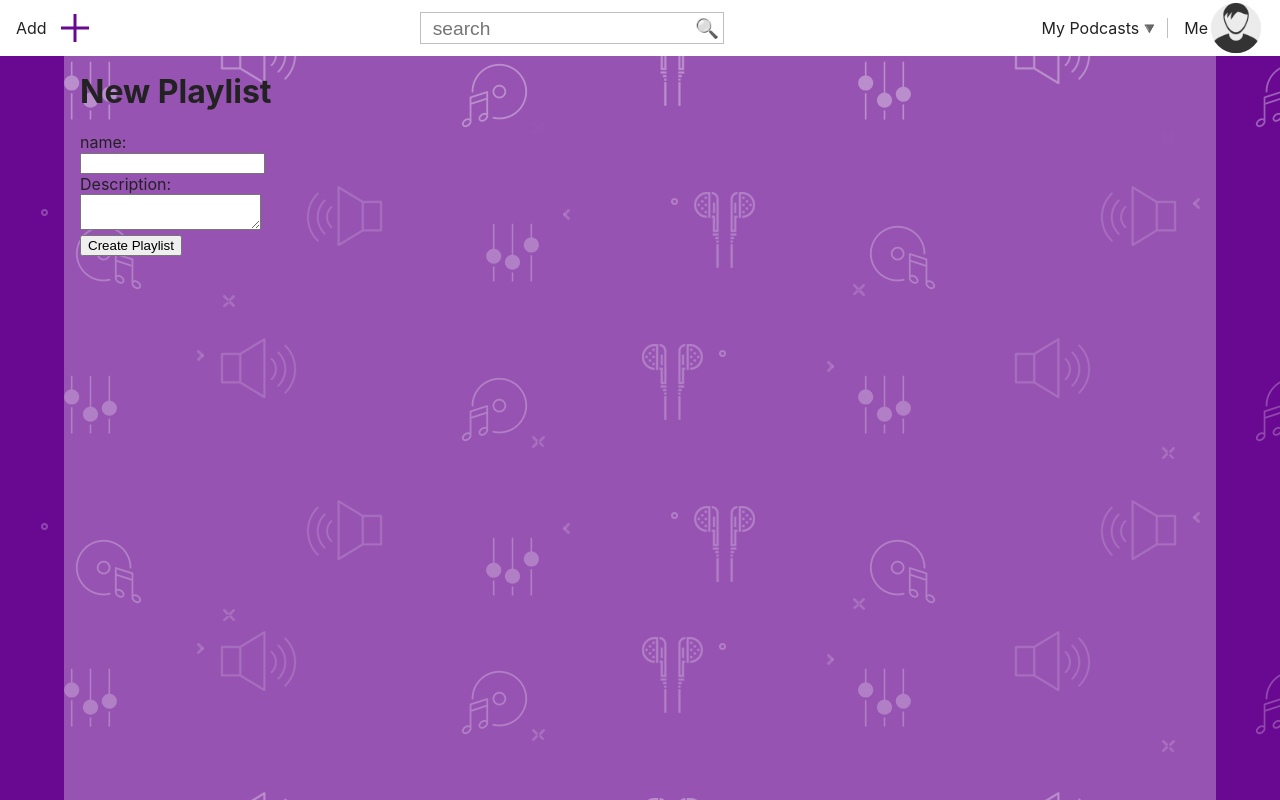
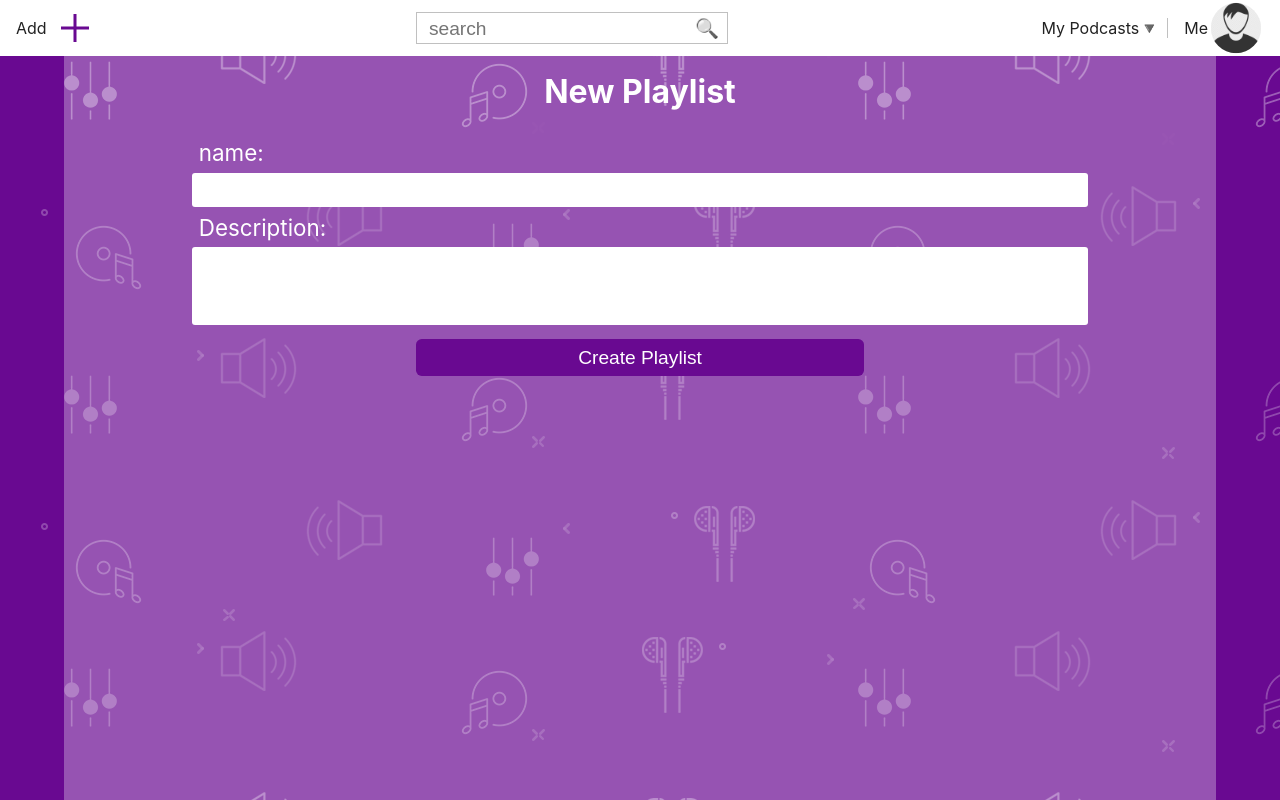
Before and after one commit to JhonatanHern/beacon-front, a React (Create React App) app: page /add/playlist in a window 1280 px wide. Built offline with nearby package versions, Linux system fonts and the light colour scheme.

Commit message:
added form for creating playlists and buttons for create podcast, also, emojis have descriptions for blind people now

```diff
--- a/src/App.css
+++ b/src/App.css
@@ -20,12 +20,19 @@ body{
   background-position: center;
   */
 }
+h1{
+  color: white;
+  text-align: center;
+}
 .hover::hover{
   transform: scale(1.1);
 }
 .b6{
   width: 50%;
 }
+
+
+
 .full-fields{
   position: relative;
 }
@@ -398,3 +405,39 @@ form{
   left: 50%;
   transform: translate(0,-50%) rotate(45deg);
 }
+.simple-form input,.simple-form textarea,.simple-form label{
+  width: 80%;
+  margin-left: 10%;
+  font-size: 1em;
+  padding: .5em;
+  border: none;
+  border-radius: 3px;
+}
+.simple-form textarea{
+  min-height: 6em;
+  resize: none;
+}
+.simple-form label{
+  display: block;
+  color: white;
+  font-size: 1.4em;
+  padding: .3em;
+}
+.simple-form button,.simple-form a{
+  min-width: 40%;
+  position: relative;
+  display: inline-block;
+  left: 50%;
+  transform: translateX(-50%);
+  outline: none;
+  background-color: var(--main-background-color);
+  margin: .5em 0;
+  color:#fff;
+  padding: .4em;
+  font-size: 1.2em;
+  border: none;
+  cursor: pointer;
+  border-radius: .3em;
+  text-align: center;
+  text-decoration: none;
+}
--- a/src/Menu.js
+++ b/src/Menu.js
@@ -1,4 +1,4 @@
-import React, { Component , Fragment } from 'react'
+import React, { Component } from 'react'
 import { Link } from "react-router-dom"
 
 /*icons*/
@@ -19,7 +19,7 @@ function getX(el) {
 const SearchBar = props => (
   <div className="search-bar">
     <input placeholder="search"/>
-    <button style={{filter:'grayscale(100%)'}}>🔍</button>
+    <button style={{filter:'grayscale(100%)'}}><span role='img' aria-label="search">🔍</span></button>
   </div>
 )
 
@@ -48,7 +48,7 @@ class Menu extends Component{
         <BurgerIcon onClick={ this.mainMenuToggle } open={this.state.mainMenu}/>
         <SearchBar />
         <div style={{display:'flex',alignItems:'center',position:'relative'}}>
-          <div className='podcast-selector' ref={this.myRef} onClick={this.togglePodcastSelector}>My Podcasts️🔻</div>
+          <div className='podcast-selector' ref={this.myRef} onClick={this.togglePodcastSelector}>My Podcasts️<span role='img' aria-label="open menu">🔻</span></div>
           <PersonIcon onClick={ e => this.setState( { secondMenu : ! this.state.secondMenu } ) } />
         </div>
 
--- a/src/main/forms/AddPlaylist.js
+++ b/src/main/forms/AddPlaylist.js
@@ -1,14 +1,12 @@
-import React, { Fragment } from 'react'
+import React from 'react'
 
 const AddPlaylist = (props)=>(
 	<div class="simple-form">
 		<h1>New Playlist</h1>
-		name:
-		<br/>
+		<label>name:</label>
 		<input />
 		<br/>
-		Description:
-		<br/>
+		<label>Description:</label>
 		<textarea />
 		<br/>
 		<button>Create Playlist</button>
--- a/src/main/forms/AddPodcast.js
+++ b/src/main/forms/AddPodcast.js
@@ -1,12 +1,13 @@
-import React, { Fragment } from 'react'
+import React from 'react'
+import { Link } from "react-router-dom"
 
 const AddPodcast = (props)=>(
-	<Fragment>
-		<h1>Oops... this AP ain't implemented yet</h1>
-		<p>
-			yo
-		</p>
-	</Fragment>
+	<div className="simple-form">
+		<h1>Add Podcast</h1>
+		<Link to="podcast/iTunes">Import from iTunes</Link>
+		<br/>
+		<Link to="podcast/new">Create Podcast</Link>
+	</div>
 )
 
 export default AddPodcast
```
